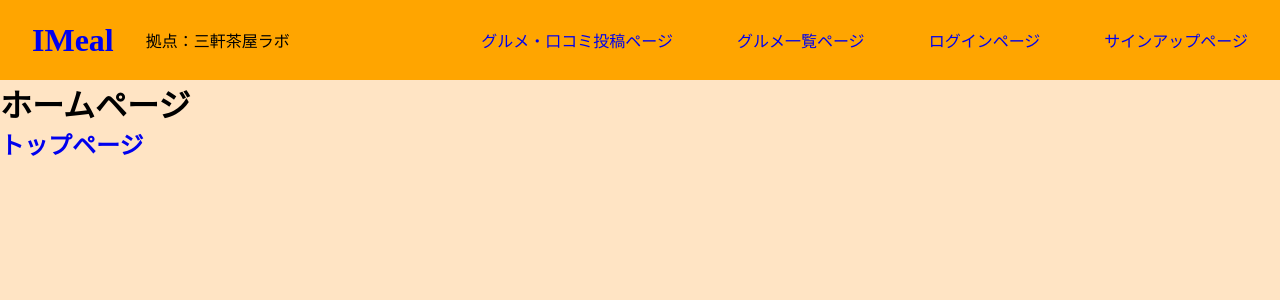
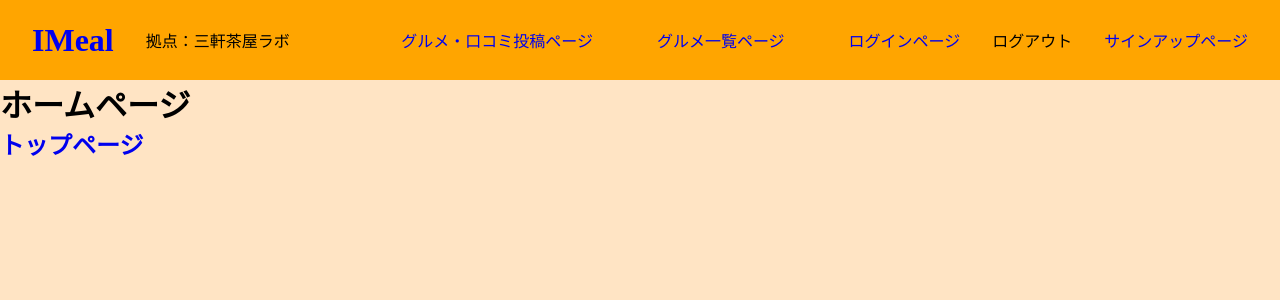
Before and after one commit to im-RYamaguchi/imeal_front, a Next.js app: page / in a window 1280 px wide. Shown: the top 300 px of the page. Built offline with nearby package versions, Linux system fonts and the light colour scheme.

Commit message:
ログアウトボタン追加

```diff
--- a/app/_components/common/header/index.tsx
+++ b/app/_components/common/header/index.tsx
@@ -1,10 +1,11 @@
 'use client'
 
+import Button from "../../element/button";
 import LinkButton from "../../element/linkButton";
 import SelectButton from "../../element/selectButton";
 
 import { PAGE_PATHS } from "@/app/_constants/pagePath";
-import { APP_NAME, PAGE_RAVELS, PAGE_TITLES } from "@/app/_constants/pageText";
+import { APP_NAME, HANDLE_NAME, PAGE_RAVELS, PAGE_TITLES } from "@/app/_constants/pageText";
 
 import styles from './Header.module.css';
 import { OptionData } from "@/app/_interfaces/OptionData";
@@ -31,6 +32,12 @@ const Header = ({bases, base}: HeaderProps) => {
     router.push(PAGE_PATHS.TOP(baseId));
   }
 
+  // ログアウト処理
+  const handleLogout = () => {
+    console.log(HANDLE_NAME.LOGOUT);
+
+  }
+
   return(
     <header className={styles.header}>
       <div className={styles.leftArea}>
@@ -39,7 +46,7 @@ const Header = ({bases, base}: HeaderProps) => {
 
         {/* 拠点選択 */}
         <div>
-          <span>{PAGE_RAVELS.BASE}：</span>
+          <span>{PAGE_RAVELS.BASE.NAME}：</span>
           <SelectButton options={options} initialValue={String(base.id)} onChange={handleChangeBase}/>
         </div>
       </div>
@@ -54,6 +61,9 @@ const Header = ({bases, base}: HeaderProps) => {
         {/* ログインページ遷移 */}
         <LinkButton href={PAGE_PATHS.LOGIN} text={PAGE_TITLES.LOGIN} />
 
+        {/* ログアウト処理 */}
+        <Button text={HANDLE_NAME.LOGOUT} onClick={handleLogout}/>
+
         {/* サインアップページ遷移 */}
         <LinkButton href={PAGE_PATHS.SIGN_UP} text={PAGE_TITLES.SIGN_UP} />
       </div>
--- a/app/_constants/pageText.ts
+++ b/app/_constants/pageText.ts
@@ -1,6 +1,6 @@
 export const APP_NAME = 'IMeal';
 
-// ページパス定数
+// ページ名定数
 export const PAGE_TITLES = {
   // ホームページ
   HOME: 'ホームページ',
@@ -28,6 +28,11 @@ export const PAGE_TITLES = {
   EDIT_USER: 'ユーザー編集ページ'
 };
 
+// ラベル名定数
 export const PAGE_RAVELS = {
-  BASE: '拠点'
+  BASE: {NAME: '拠点'}
 }
+
+export const HANDLE_NAME = {
+  LOGOUT: 'ログアウト'
+}
```
